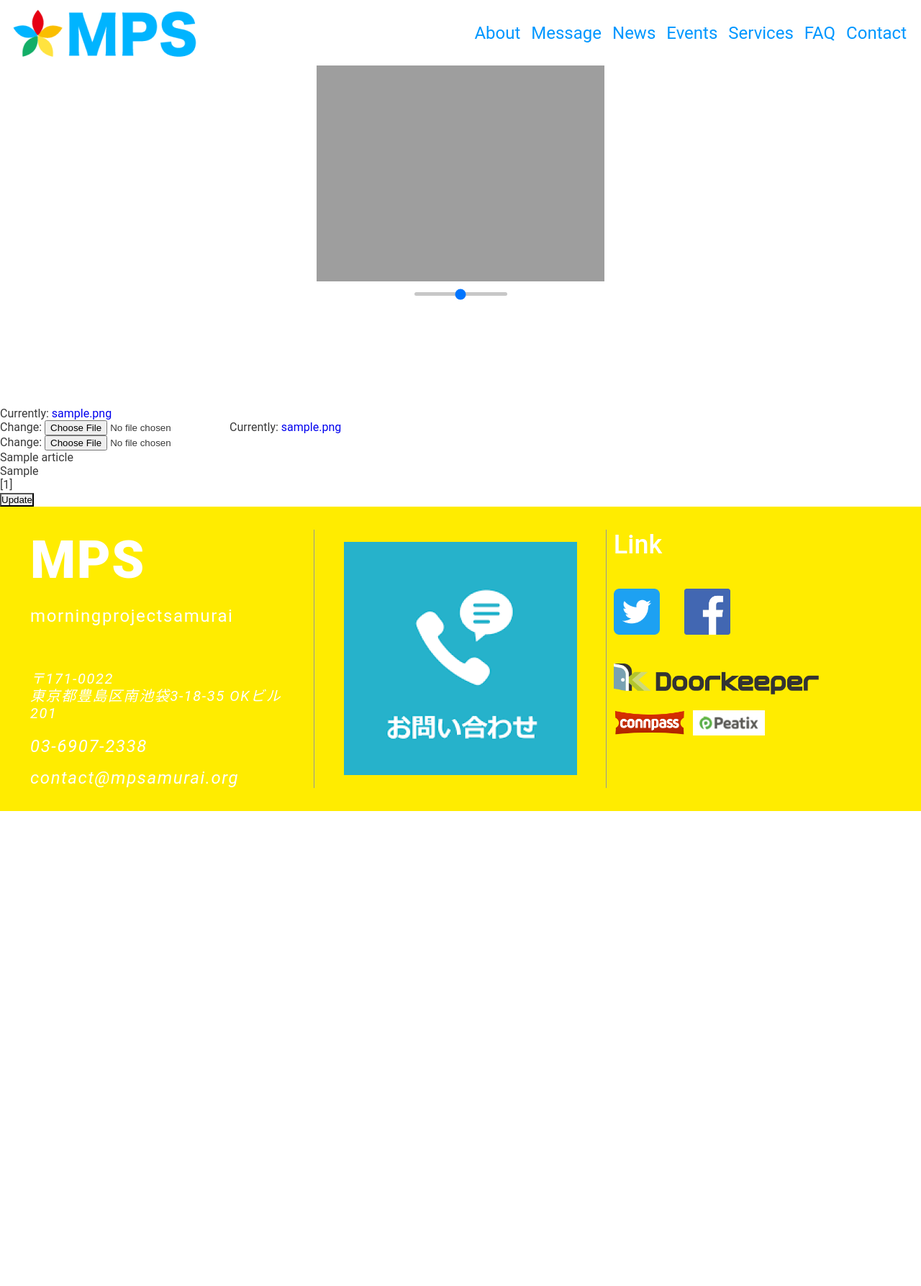
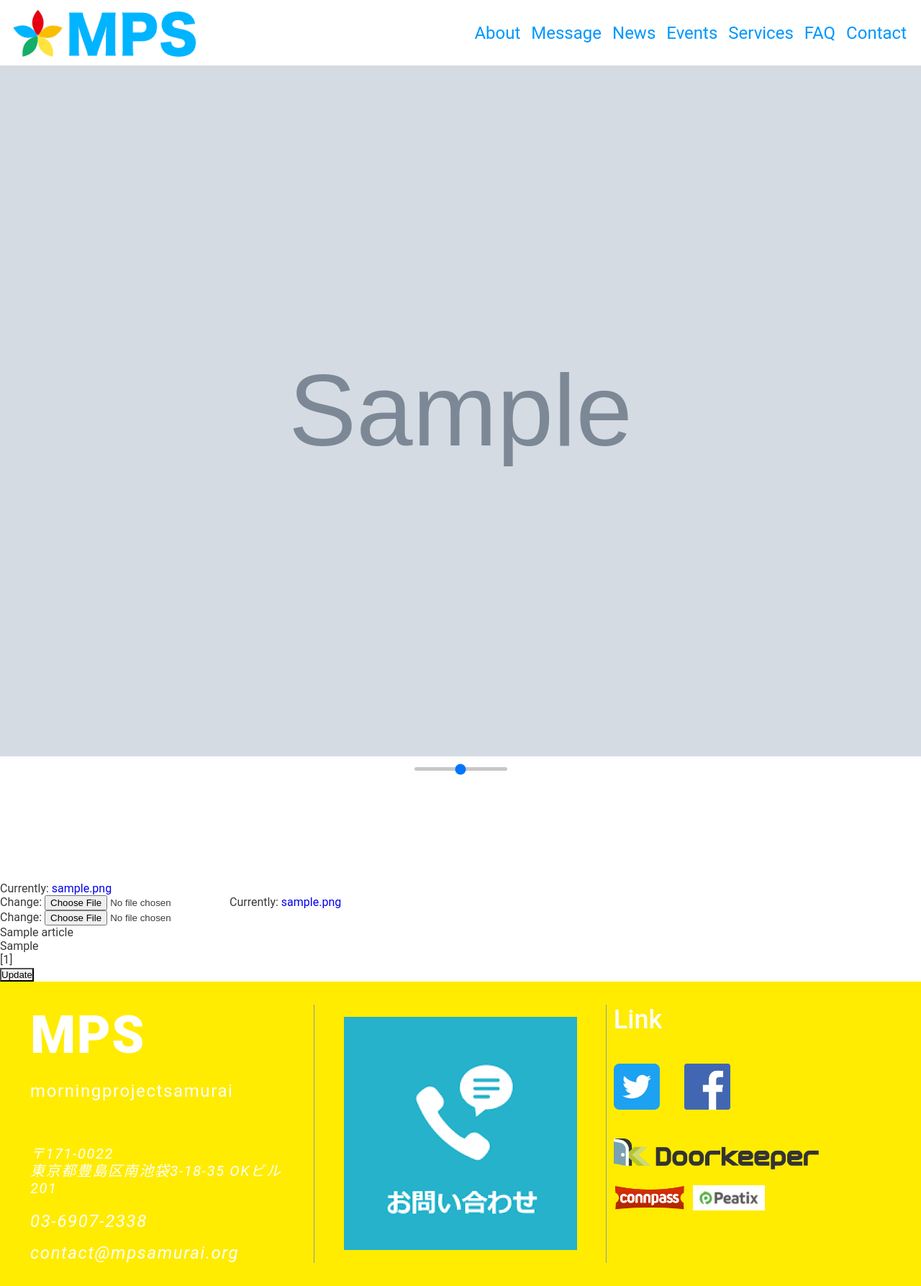
Before and after one commit to mpsamurai/homepage, a Django app: page /news/post/1/update/ in a window 1280 px wide. Shown: the whole page at 72% size. Before the commit the page ends 1127 px from the top, so only its background shows below. Run offline with Django 3.2, Linux system fonts and the light colour scheme; tables that the repository leaves empty hold one stand-in row (values such as "Sample post"); grey boxes marked "Sample" are stand-in pictures; a map, chart or similar area stays blank.

Commit message:
表示機能と拡大縮少機能結合途中

```diff
--- a/news/templates/news/update.html
+++ b/news/templates/news/update.html
@@ -18,16 +18,16 @@
 
                 <div id="canvas_container">
                     <canvas id="canvas"></canvas>
+                    <img style="display: none;" id="base_image" style="position: absolute; top: 0; left: 0;" src="{% get_media_prefix %}/{{ field.value }}" alt="">
                     <!--
-                    <img style="display: none;" id="base_image" style="position: absolute; top: 0; left: 0;" src="{% get_media_prefix %}/{{ field.value }}" alt="">
+                    <img style="display: none;" id="base_image" src="https://pics.prcm.jp/b6486ef2d5383/77226259/png/77226259_196x291.png" alt="">
                     -->
-                    <img style="display: none;" id="base_image" src="https://pics.prcm.jp/b6486ef2d5383/77226259/png/77226259_196x291.png" alt="">
                     <!--
                     <img style="display: none;" id="base_image" src="http://i.gzn.jp/img/2018/01/15/google-gorilla-ban/00.jpg" alt="">
                     -->
                 </div>
                 <div class="slide_bar_container">
-                    <input id="slide_bar_of_scaling" class="slide_bar_of_scaling" type="range">
+                    <input id="slide_bar_of_scaling" class="slide_bar_of_scaling" type="range" value="0.78">
                 </div>
                 <div>
                     <canvas id="trimming_canvas"></canvas>
--- a/static/js/news_edit.js
+++ b/static/js/news_edit.js
@@ -45,8 +45,7 @@ window.onload = function() {
 
                 img.onload = () => {
                     for (let i = 0, len = this.observerList.length; i < len; i++ ) {
-                        self.observerList[i].imgElem = img;
-                        self.observerList[i].setImg({scale: 1});
+                        self.observerList[i].setImg({img: img, scale: 1});
                     }
                 }
                 img.src = data;
@@ -69,12 +68,16 @@ window.onload = function() {
                 const self = this;
                 this.observerList = [];
                 this._slideBarOfScalingElem = slideBarOfScalingElem;
-                this._slideBarOfScalingElem.value = 1;
+                this._slideBarOfScalingElem.scale;
                 this._slideBarOfScalingElem.min = 0.01;
                 this._slideBarOfScalingElem.max = 2;
                 this._slideBarOfScalingElem.step = 'any';
                 this._slideBarOfScalingElem.addEventListener('input', (e) => {
-                    self.scaleImg({scale: e.target.value});
+                    console.log('scale: ' + self._slideBarOfScalingElem.scale);
+                    console.log('target: ' + 1 * e.target.value);
+                    console.log('計算後: ' + self._slideBarOfScalingElem.scale * (1 * e.target.value));
+
+                    self.scaleImg({scale: e.target.value, obj: self});
                 }, false);
             }
 
@@ -82,9 +85,9 @@ window.onload = function() {
                 this.observerList.push(obj);
             }
 
-            scaleImg() {
+            scaleImg(args) {
                 for (let i = 0, len = this.observerList.length; i < len; i++ ) {
-                    this.observerList[i].setImg({scale: this._slideBarOfScalingElem.value});
+                    this.observerList[i].setImg({img: this.observerList[i].imgElem, scale: args.scale, obj: args.obj});
                 }
             }
         }
@@ -129,9 +132,8 @@ window.onload = function() {
 
     const ClippedImg = (() => {
         return class {
-            constructor(canvasContainerElem, canvasElem, baseImgElem, imgElem, context) {
+            constructor(canvasContainerElem, canvasElem, baseImgElem, imgElem, slideBarOfScalingElem, context) {
                 const self = this;
-
 
                 this._canvasContainerElem = canvasContainerElem;
                 this._canvasElem = canvasElem;
@@ -139,106 +141,73 @@ window.onload = function() {
                 this._imgElem = imgElem;
                 this._canvasSize;
                 this._imgSize;
+                this._slideBarOfScalingElem = slideBarOfScalingElem;
                 this._canvasContext = canvasElem.getContext(context);
                 this.imgElem.src = baseImgElem.src;
 
-
-
-                this.imgElem.addEventListener('load', function() {
-                    self.setImg({scale: 1});
-                });
+                this.imgElem.onload = () => {
+                    self.setImg({img: this.imgElem});
+                }
             }
 
             setImg(args) {
+                const aspectRatio = this.calcRatio(this.imgElem.naturalWidth)(this.imgElem.naturalHeight);
+
+                this.imgSize = {width: this.imgElem.naturalWidth, height: this.imgElem.naturalHeight}
+
+                const bodyElem = document.getElementsByTagName('body');
+
+                const ratioImgWidthAdjustedToContainer = this.calcRatio(bodyElem[0].clientWidth)(this.imgSize.width);
 
 
+                this.slideBarOfScalingElem.scale = ratioImgWidthAdjustedToContainer;
+
+                console.log(this.slideBarOfScalingElem.scale);
 
 
-                console.log(args.scale);
+                this.canvasElem.setAttribute('width', this.imgSize.width * ratioImgWidthAdjustedToContainer);
+                this.canvasElem.setAttribute('height', this.imgSize.height * ratioImgWidthAdjustedToContainer);
 
-                // 倍率変更
+                this.canvasContext.scale(ratioImgWidthAdjustedToContainer, ratioImgWidthAdjustedToContainer);
+                this.drawImage(args.img);
 
-
-
-                this.imgSize = {width: this.imgElem.naturalWidth, height: this.imgElem.naturalHeight}
-                this.canvasContext.clearRect(0, 0, this.imgSize.width, this.imgSize.height);
-                const smallNumCalcBasedOnTheRatio = this.calcSmallNumCalcBasedOnTheRatio(this.imgSize.width)(this.imgSize.height);
-
-
-
-                console.log(this.imgSize.width, this.imgSize.height);
-
-                console.log(smallNumCalcBasedOnTheRatio);
-
-
-
-                console.log(args.scale);
-
-
-                this.canvasElem.setAttribute('width', this.imgElem.naturalWidth * args.scale);
-                this.canvasElem.setAttribute('height', (this.imgElem.naturalWidth * args.scale) * smallNumCalcBasedOnTheRatio);
-
-                const scale = args.scale;
-                this._canvasContext.scale(scale, scale);
-
-                // 再描画
-                this._canvasContext.drawImage(this._imgElem, 0, 0);
-
-                // 変換マトリクスを元に戻す
-                this._canvasContext.scale(1 / scale, 1 / scale);
-
-
-
+                this.canvasContext.scale(1 / this.imgScale, 1 / this.imgScale);
 
 
 
 
 /*
-                console.log('args.img: ' + args.img);
+                this.imgSize = {width: this.imgElem.naturalWidth, height: this.imgElem.naturalWidth * smallNumCalcBasedOnTheRatio}
 
-                const canvasContainerWidth = canvasContainerElem.clientWidth;
+                this.imgScale = args.scale;
 
-                const baseImgSize = this.getBaseImgSize(args);
+                this.canvasContext.scale(this.imgScale, this.imgScale);
 
-                const smallNumCalcBasedOnTheRatio = this.calcSmallNumCalcBasedOnTheRatio(baseImgSize.width)(baseImgSize.height);
-                const imgWidth = this.judgeImgWidthExceedsTheCanvasWidth(baseImgSize.width);
-                let aspectRatio = this.findAspectRatio(imgWidth)(baseImgSize.width);
 
-                console.log('aspectRatio: ' + aspectRatio + ' scale: ' + args.scale);
+                this.canvasContext.clearRect(0, 0, this.imgSize.width * this.imgScale, this.imgSize.height * this.imgScale);
 
-                const imgHeight = this.calcImgHeight(baseImgSize.width, baseImgSize.height, imgWidth, smallNumCalcBasedOnTheRatio);
+                this.canvasElem.setAttribute('width', this.imgSize.width * this.imgScale);
+                this.canvasElem.setAttribute('height', this.imgSize.height * this.imgScale);
 
-                canvasElem.setAttribute('width', imgWidth);
-                canvasElem.setAttribute('height', imgHeight);
 
-                var test = aspectRatio * args.scale;
-
-                this._canvasContext.scale(test, test)
-
-                if(args.img == null) {
-                    this._canvasContext.drawImage(this._imgElem, 0, 0);
-                } else {
-                    this._canvasContext.drawImage(args.img, 0, 0);
-                }
+                this._canvasContext.scale(this.imgScale, this.imgScale);
+                this.drawImage(args.img);
 */
 
-/*
-                const baseImgWidth = args.img.naturalWidth;
-                const baseImgHeight = args.img.naturalHeight;
-                const smallNumCalcBasedOnTheRatio = this.calcSmallNumCalcBasedOnTheRatio(baseImgWidth, baseImgHeight);
-                const imgWidth = this.judgeImgWidthExceedsTheCanvasWidth(baseImgWidth);
-                let aspectRatio = this.findAspectRatio(imgWidth)(baseImgWidth);
-                const imgHeight = this.calcImgHeight(baseImgWidth, baseImgHeight, imgWidth, smallNumCalcBasedOnTheRatio);
-
-                canvasElem.setAttribute('width', imgWidth);
-                canvasElem.setAttribute('height', imgHeight);
-
-                this._canvasContext.scale(aspectRatio, aspectRatio)
+                // 変換マトリクスを元に戻す
+//                this.canvasContext.scale(1 / this.imgScale, 1 / this.imgScale);
+            }
 
 
-                this._canvasContext.drawImage(args.img, 0, 0);
-*/
+
+
+            drawImage(img) {
+                this.canvasContext.drawImage(img, 0, 0);
             }
+
+
+
+
 
             get canvasContainerElem() {
                 return this._canvasContainerElem;
@@ -287,6 +256,7 @@ window.onload = function() {
 
 
 
+
             get imgSize() {
                 return this._imgSize;
             }
@@ -297,6 +267,33 @@ window.onload = function() {
 
 
 
+
+
+
+
+
+            get imgScale() {
+                return this._imgScale;
+            }
+
+            set imgScale(val) {
+
+
+                const bodyElem = document.getElementsByTagName('body');
+
+                console.log('width: ' + this.imgSize.width * val);
+                console.log('container: ' + bodyElem[0].clientWidth);
+
+                if(this.imgSize.width * val <= bodyElem[0].clientWidth) {
+                    this._imgScale = val;
+                }
+            }
+
+
+
+
+
+
             get imgElem() {
                 return this._imgElem;
             }
@@ -304,6 +301,18 @@ window.onload = function() {
             set imgElem(val) {
                 this._imgElem = val;
             }
+
+
+
+            get slideBarOfScalingElem() {
+                return this._slideBarOfScalingElem;
+            }
+
+            set slideBarOfScalingElem(val) {
+                this._slideBarOfScalingElem = val;
+            }
+
+
 
             get canvasContext() {
                 return this._canvasContext;
@@ -321,25 +330,16 @@ window.onload = function() {
 
 
 
-            getBaseImgSize(args) {
-                if(args.img == null) {
-                    return {width: this._imgElem.naturalWidth, height: this._imgElem.naturalHeight};
-                } else {
-                    return {width: args.img.naturalWidth, height: args.img.naturalHeight};
+
+
+            calcRatio(val1) {
+                return (val2) => {
+                    return val1 / val2;
                 }
             }
 
-            calcSmallNumCalcBasedOnTheRatio(baseImgWidth) {
-                return (baseImgHeight) => {
-                    return baseImgHeight / baseImgWidth;
-                }
-            }
 
-            findAspectRatio(imgWidth) {
-                return (baseImgWidth) => {
-                    return imgWidth / baseImgWidth;
-                }
-            }
+/*
 
             judgeImgWidthExceedsTheCanvasWidth(width) {
 
@@ -360,7 +360,6 @@ window.onload = function() {
                 }
             }
 
-/*
             findGreatestCommonDivisor(x) {
                 return (y) => {
                     if(y === 0) return x;
@@ -386,7 +385,7 @@ window.onload = function() {
     const preview1 = new Preview();
     const imgSelector1 = new ImgSelector(idImgElem);
     const canvas1 = new Canvas(canvasElem);
-    const clippedImg1 = new ClippedImg(canvasContainerElem, canvasElem, baseImgElem, imgElem, '2d');
+    const clippedImg1 = new ClippedImg(canvasContainerElem, canvasElem, baseImgElem, imgElem, slideBarOfScalingElem, '2d');
 
     scale1.addObserver(clippedImg1);
     preview1.addObserver(clippedImg1);
```
